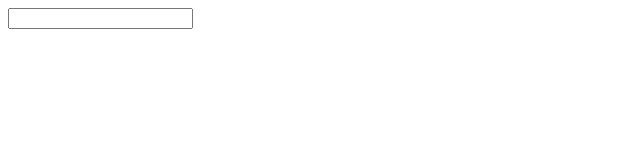
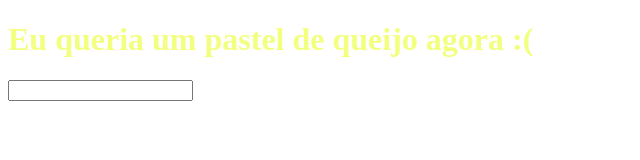
Before and after one commit to Eduardo4771/aulagit, a plain HTML site: page index.html in a window 1280 px wide. Shown: the whole page, without its empty margins (0-640 px from the left). Drawn offline with Linux system fonts and the light colour scheme.

Commit message:
Adicionando um título no index.html

```diff
--- a/index.html
+++ b/index.html
@@ -6,6 +6,7 @@
     <title>Document</title>
 </head>
 <body>
+    <h1 style="color: rgb(242, 255, 127);">Eu queria um pastel de queijo agora :(</h1>
     <input>
 </body>
 </html>
```
